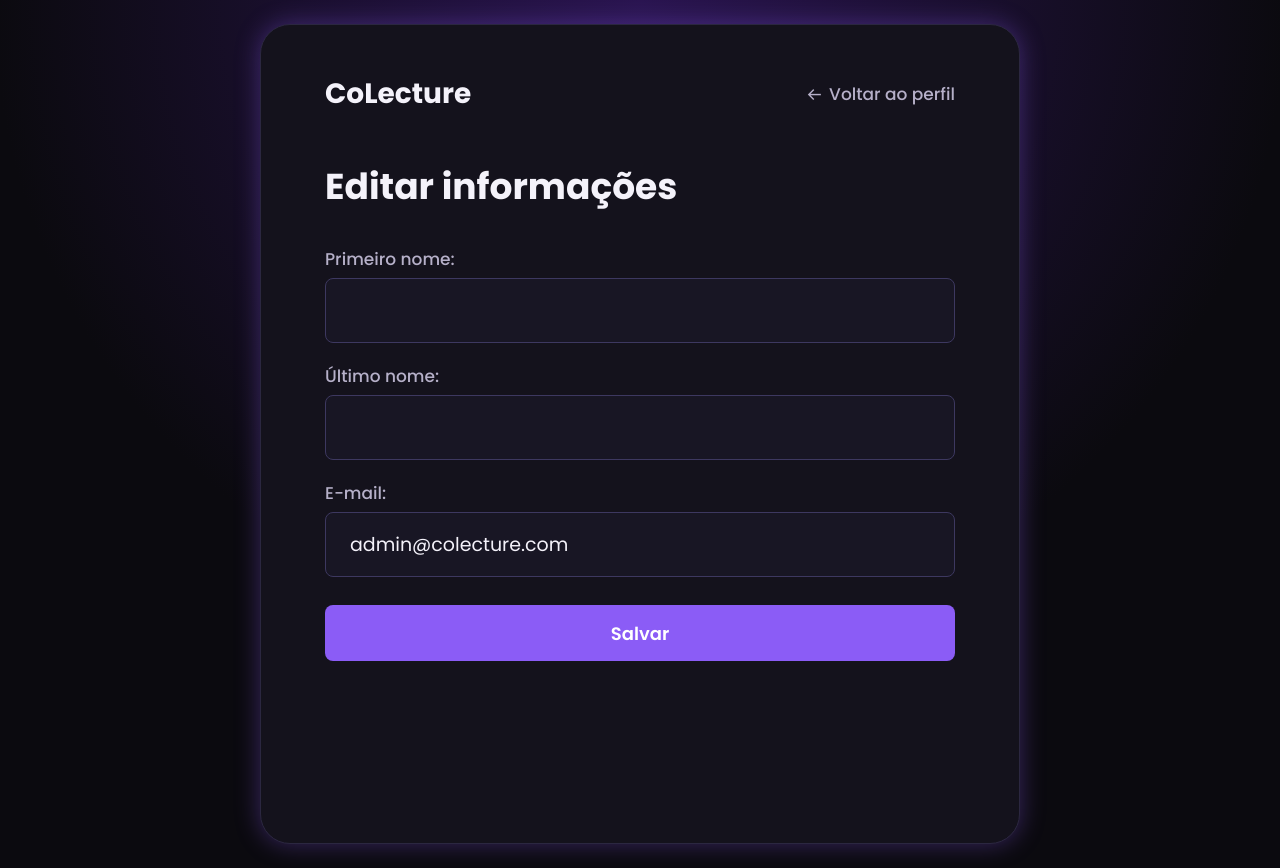
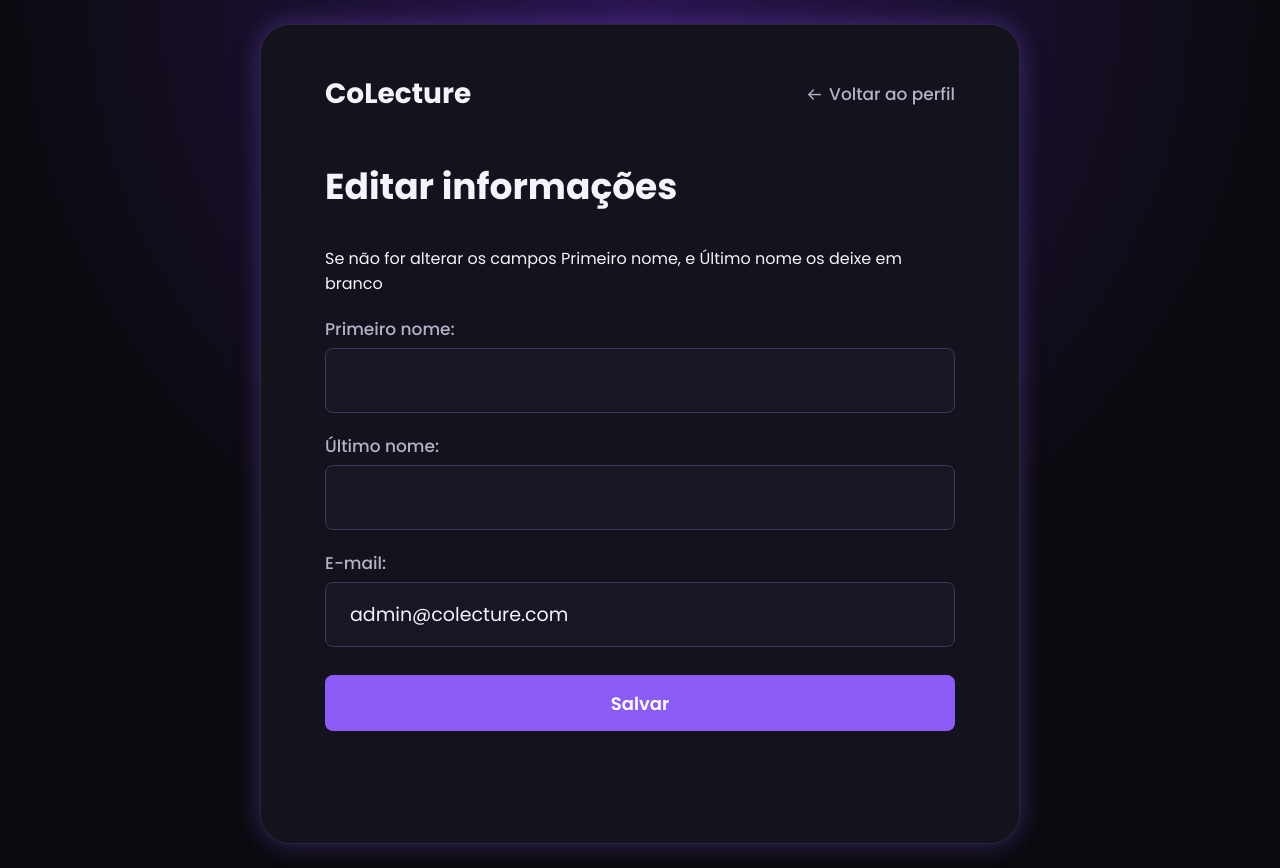
Before and after one commit to FGA0138-MDS-Ajax/2026.2-T02-Hamilton, a Django app: page /user/profile/editProfile/ in a window 1280 px wide. Run offline with Django 5.2, Linux system fonts and the light colour scheme; a user stored in the database is signed in.

Commit message:
chore: adiciona texto informando que se os campos de primeiro nome e ultimo nome forem deixados vazios/em branco eles não são alterados

```diff
--- a/colecture/accounts/templates/accounts/profileEdit.html
+++ b/colecture/accounts/templates/accounts/profileEdit.html
@@ -1,6 +1,7 @@
 {% load static %}
 <!doctype html>
 <html lang="pt-br">
+
 <head>
   <meta charset="UTF-8" />
   <meta name="viewport" content="width=device-width, initial-scale=1.0" />
@@ -9,6 +10,7 @@
   <link href="https://unpkg.com/boxicons@2.1.4/css/boxicons.min.css" rel="stylesheet" />
   <title>Editar Perfil - CoLecture</title>
 </head>
+
 <body>
   <div class="main-box main-box--narrow">
     <header class="navbar">
@@ -21,6 +23,8 @@
     <section class="edit-form">
       <h1>Editar informações</h1>
 
+      <p>Se não for alterar os campos Primeiro nome, e Último nome os deixe em branco</p>
+
       <form method="POST" action="{% url 'accounts:editProfile' %}">
         {% csrf_token %}
         {{ editForm.as_p }}
@@ -29,4 +33,5 @@
     </section>
   </div>
 </body>
+
 </html>
```
Lines whose indentation alone changed are shown as unchanged.
